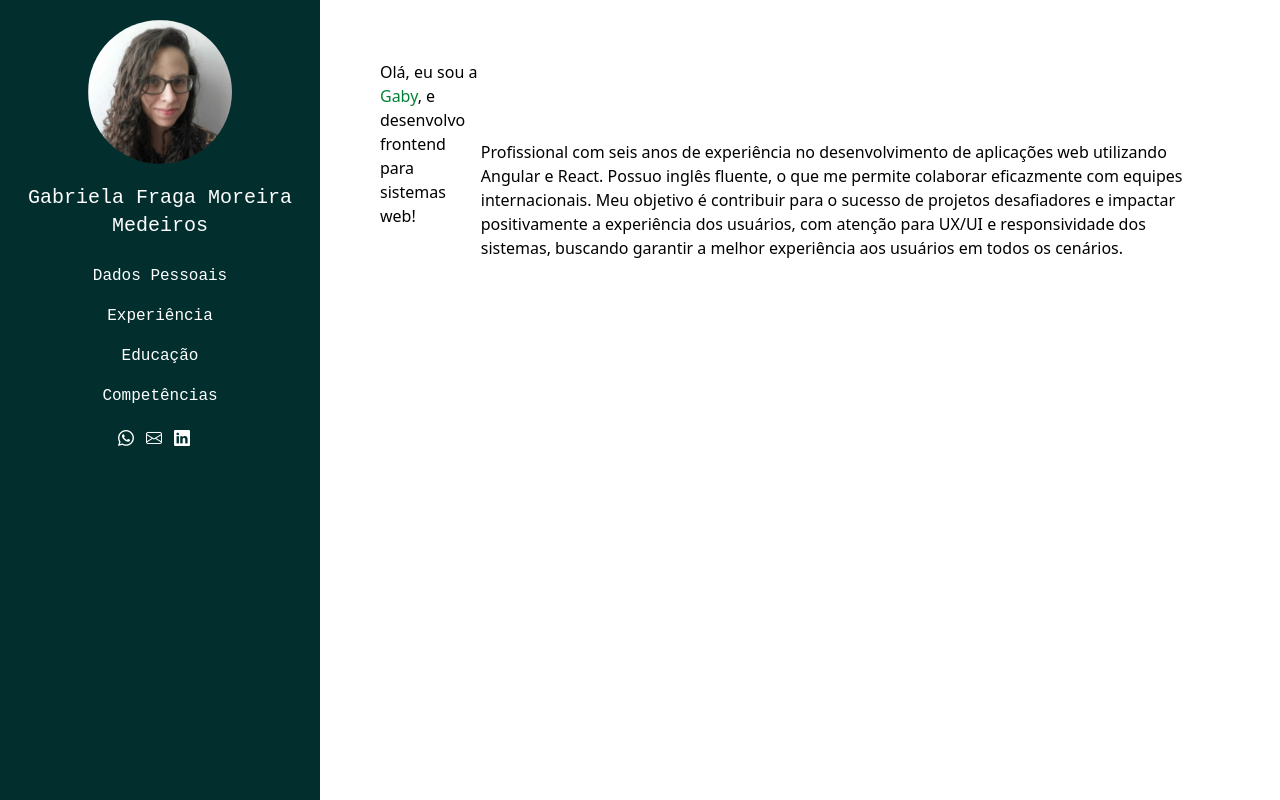
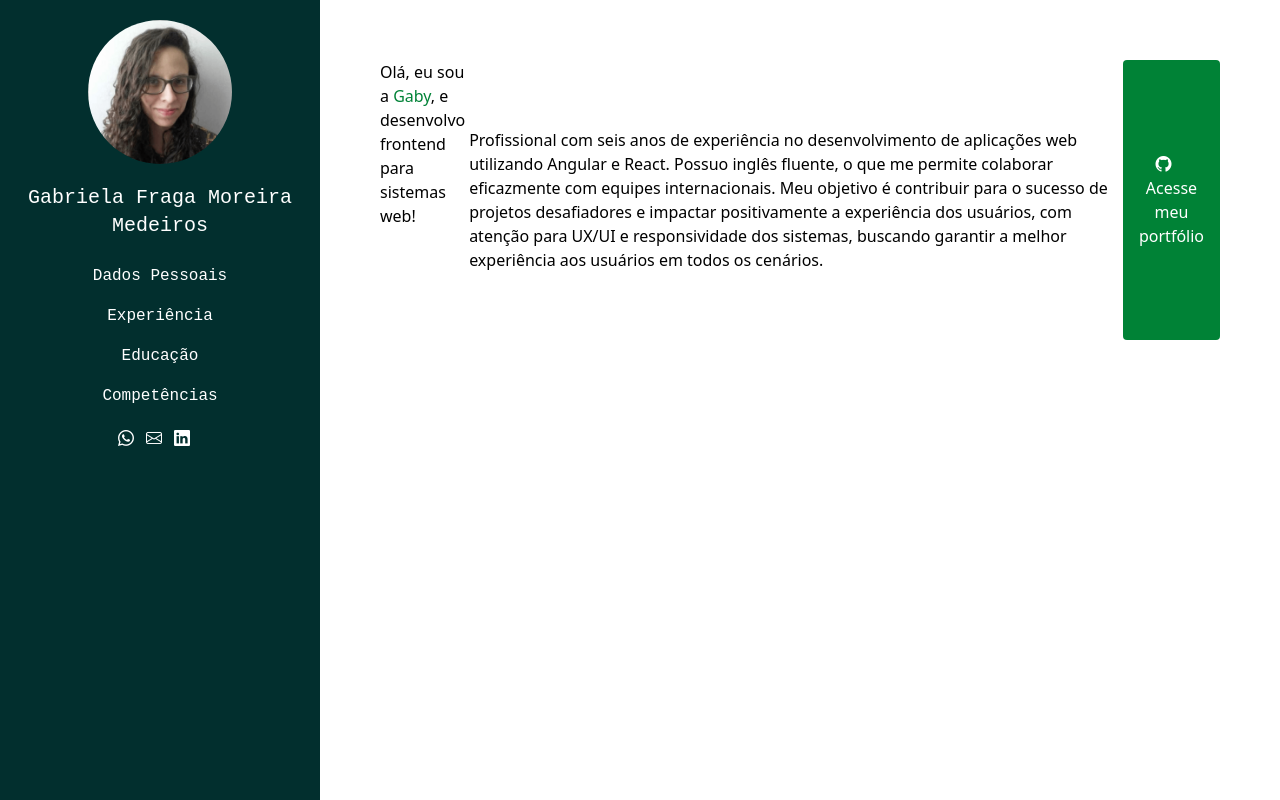
Before and after one commit to gabriela-fraga/pagina-pessoal, a Next.js app: page /dados-pessoais in a window 1280 px wide. Built offline with nearby package versions, Linux system fonts and the light colour scheme.

Commit message:
botao para redirecionar ao github

```diff
--- a/src/app/dados-pessoais/page.tsx
+++ b/src/app/dados-pessoais/page.tsx
@@ -1,6 +1,12 @@
+"use client";
+
 import React from "react";
 
 export default function DadosPessoais() {
+
+  const goToGithub = () => {
+    window.open("http://github.com/gabriela-fraga/", "_blank");
+  };
 
   return (
     <div className="p-15 h-100 flex flex-column">
@@ -18,6 +24,10 @@ export default function DadosPessoais() {
         responsividade dos sistemas, buscando garantir a melhor experiência aos
         usuários em todos os cenários.
       </span>
+
+      <div className="flex justify-center">
+        <button id="githubBtn" className="py-2 px-4 bg-green-700 text-white rounded" onClick={goToGithub}><i className="mr-4 bi bi-github"></i>Acesse meu portfólio</button>
+      </div>
     </div>
   );
 }
```
